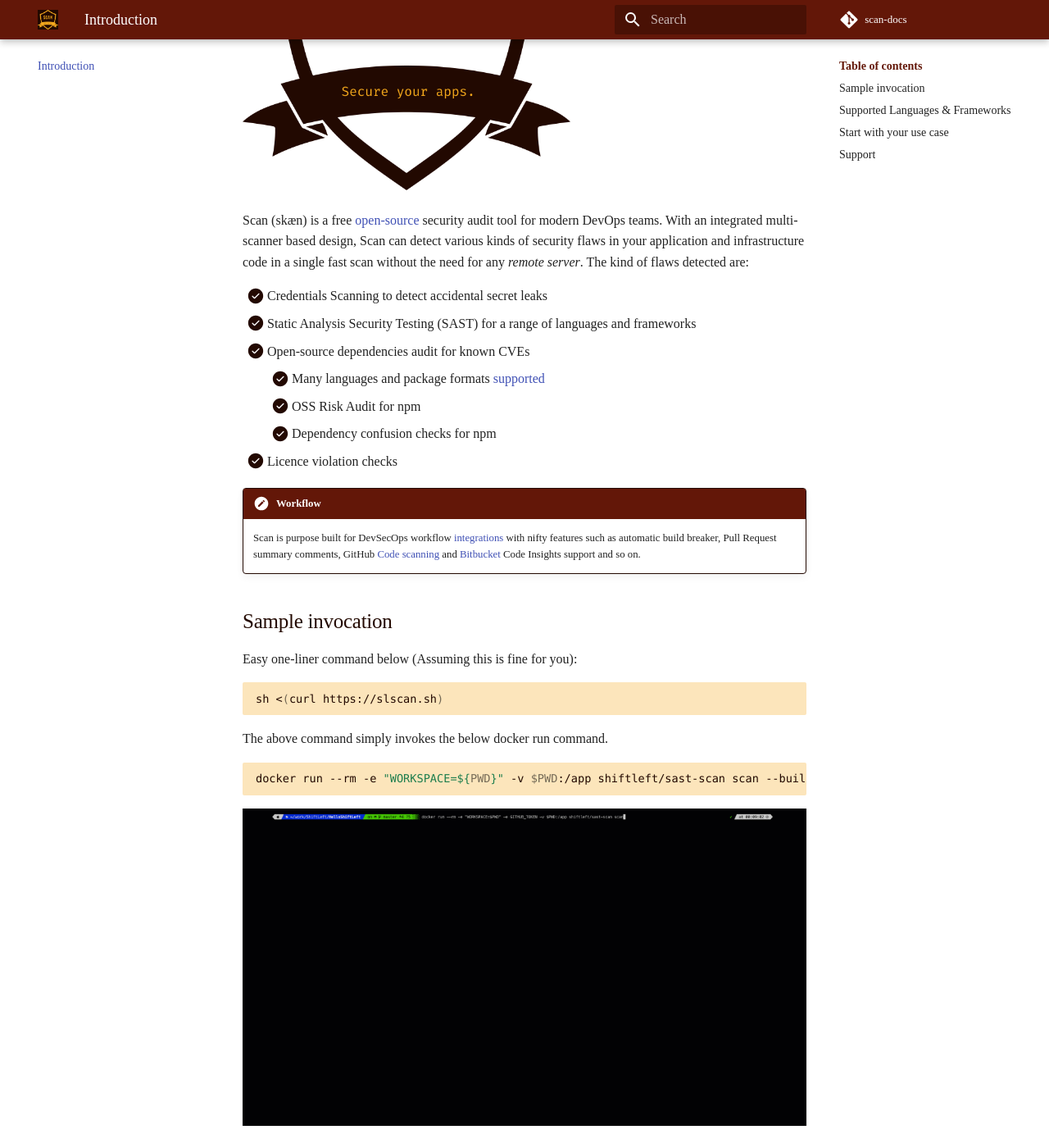
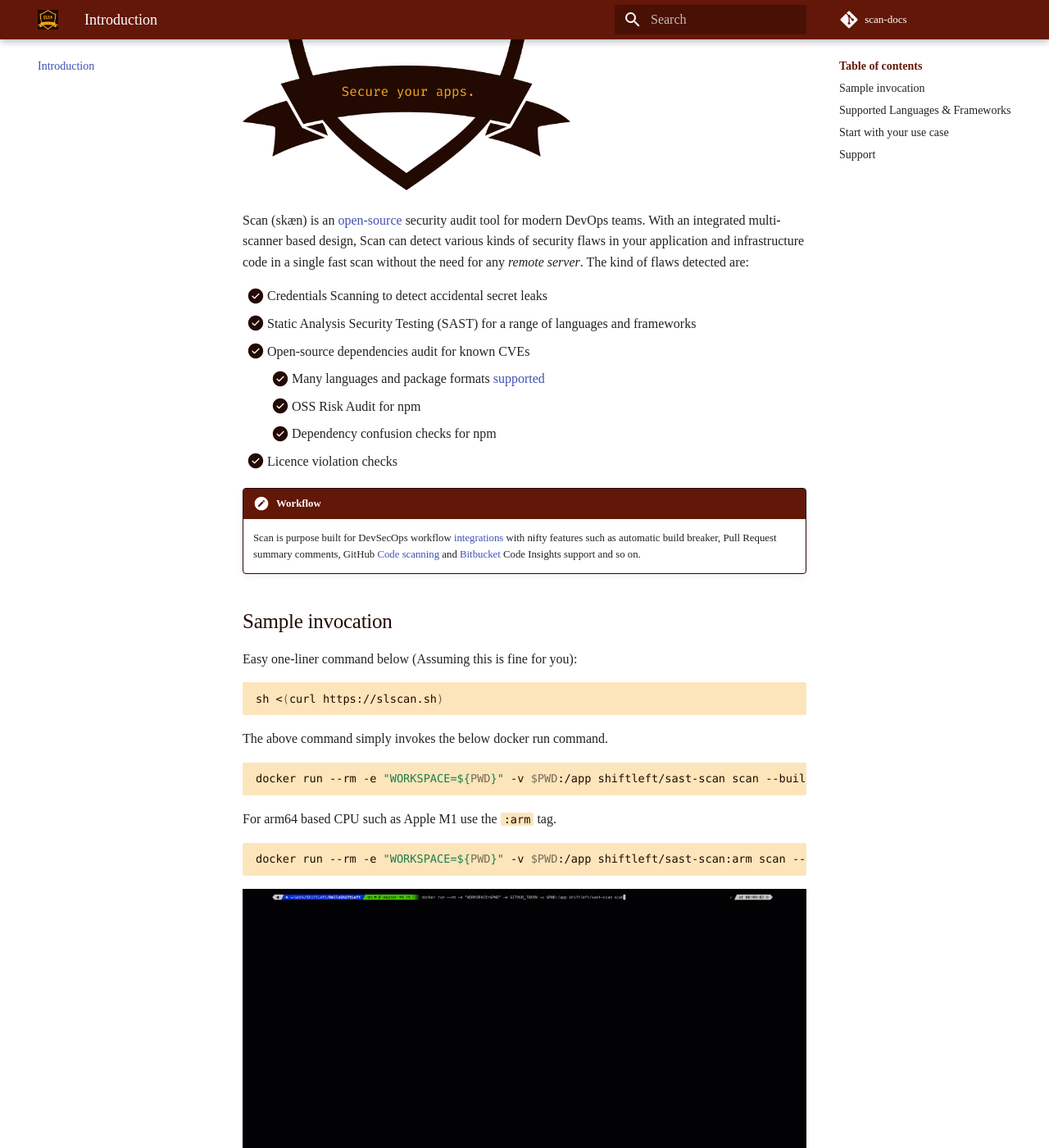
Before and after one commit to ShiftLeftSecurity/scan-docs, an MkDocs documentation site: the page built from docs/index.md, in a window 1280 px wide and 1400 px high, scrolled down 379 px. Shown: the whole window at 82% size. Built offline with MkDocs 1.6.1 and Material for MkDocs 9.7.7, drawn with Linux system fonts in a browser that asks for light colours; some web fonts are replaced; comment, search, counter and statistics services are not loaded.

Commit message:
Arm 64 tag (#75)

````diff
--- a/docs/index.md
+++ b/docs/index.md
@@ -2,7 +2,7 @@
 
 ![scan-logo](images/scan-light.png)
 
-Scan (skæn) is a free [open-source](https://github.com/ShiftLeftSecurity/sast-scan) security audit tool for modern DevOps teams. With an integrated multi-scanner based design, Scan can detect various kinds of security flaws in your application and infrastructure code in a single fast scan without the need for any _remote server_. The kind of flaws detected are:
+Scan (skæn) is an [open-source](https://github.com/ShiftLeftSecurity/sast-scan) security audit tool for modern DevOps teams. With an integrated multi-scanner based design, Scan can detect various kinds of security flaws in your application and infrastructure code in a single fast scan without the need for any _remote server_. The kind of flaws detected are:
 
 * [x] Credentials Scanning to detect accidental secret leaks
 * [x] Static Analysis Security Testing (SAST) for a range of languages and frameworks
@@ -27,6 +27,12 @@
 
 ```bash
 docker run --rm -e "WORKSPACE=${PWD}" -v $PWD:/app shiftleft/sast-scan scan --build
+```
+
+For arm64 based CPU such as Apple M1 use the `:arm` tag.
+
+```bash
+docker run --rm -e "WORKSPACE=${PWD}" -v $PWD:/app shiftleft/sast-scan:arm scan --build
 ```
 
 ![Java Scan](getting-started/images/scan-java.gif)
````
Also changed, not shown: docs/getting-started/README.md (+7 -0 lines).
